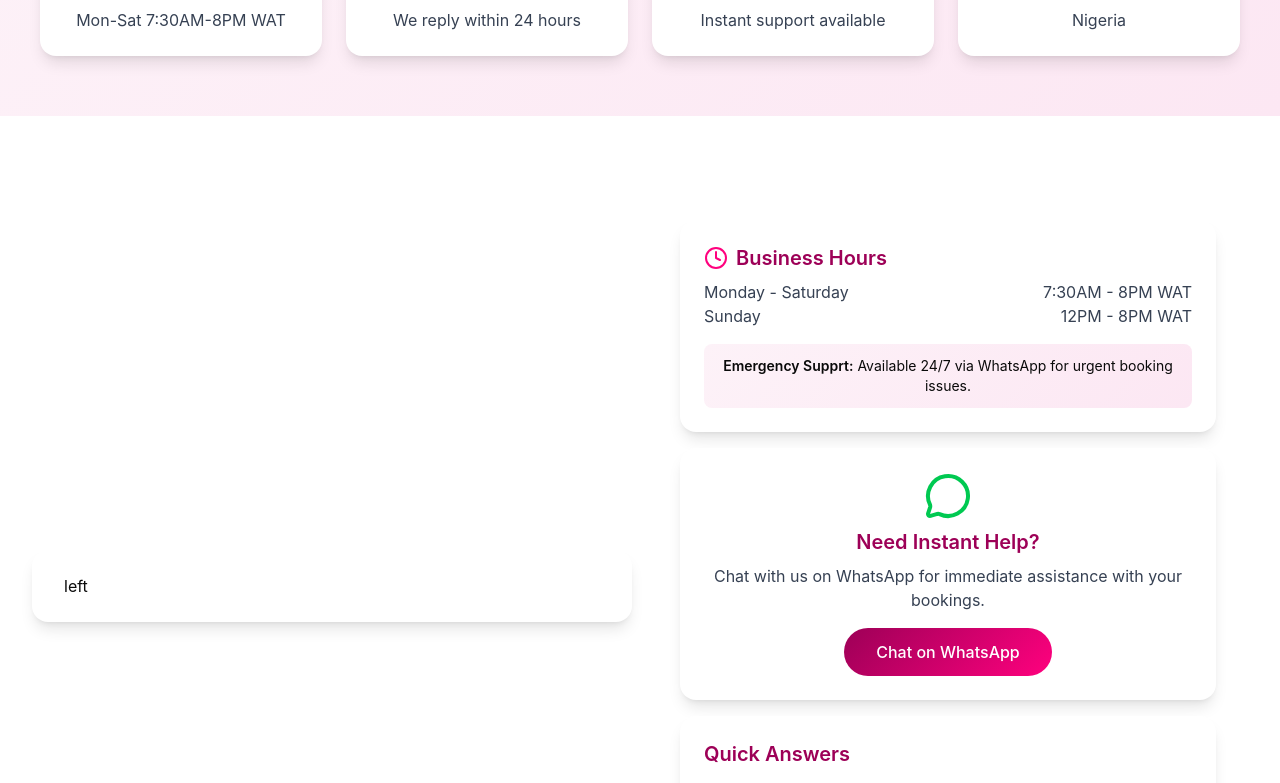
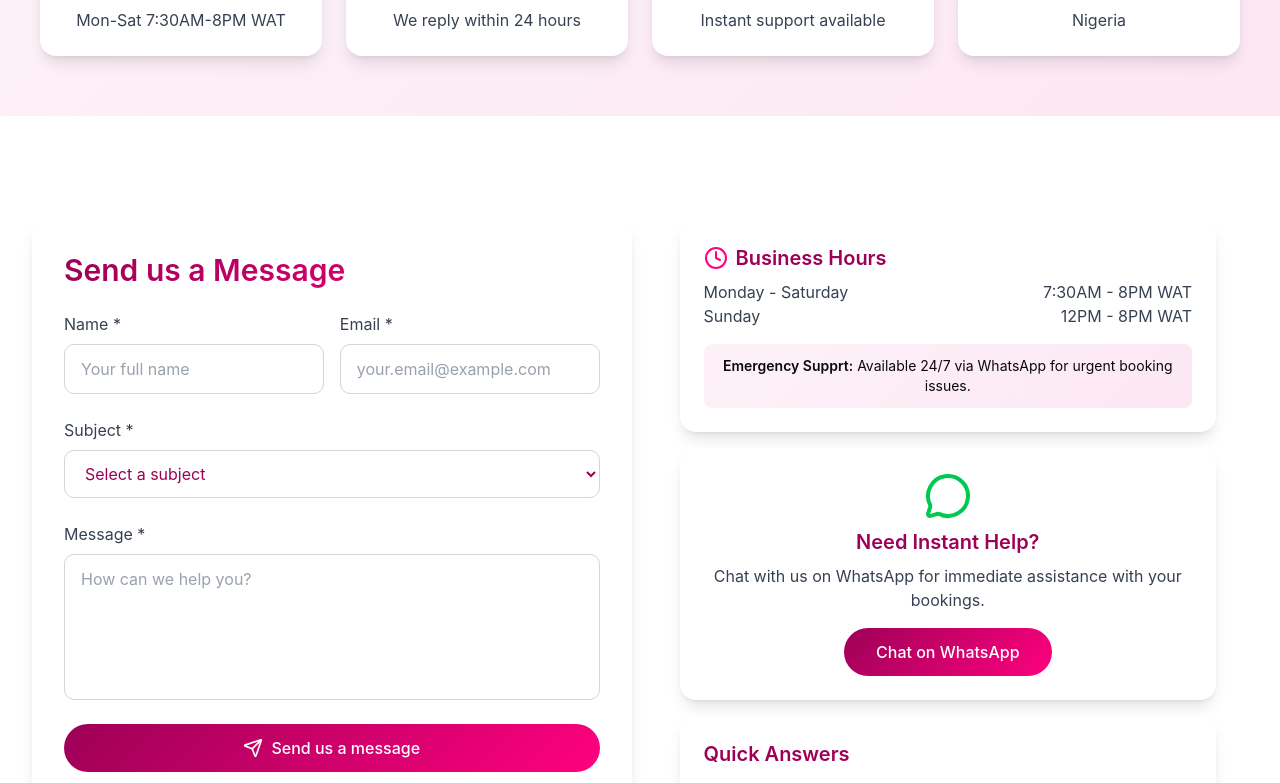
Before and after one commit to kamzy-code/Spread-Love-Website, a Next.js app in the folder frontend/: page /contact in a window 1280 px wide. Shown: the part 608-1391 px from the top of the page. Built offline with nearby package versions, Linux system fonts and the light colour scheme.

Commit message:
create contact form component

```diff
--- a/frontend/src/components/contact/detailedContact.tsx
+++ b/frontend/src/components/contact/detailedContact.tsx
@@ -1,18 +1,20 @@
+'use client'
 import { motion } from "framer-motion";
 import { MessageCircle, Clock } from "lucide-react";
+import ContactForm from "./form";
 
 function DetailedContact() {
   return (
     <section className="">
-      <div className="container-max flex flex-col lg:flex-row items-center justify-center gap-12 md:gap-4 section-padding py-20">
+      <div className="container-max flex flex-col lg:flex-row justify-center gap-12 md:gap-4 section-padding py-20">
         <motion.div
           initial={{ opacity: 0, x: -50 }}
           animate={{ opacity: 1, x: 0 }}
           exit={{ opacity: 0, x: -50 }}
           transition={{ duration: 0.5, delay: 0.2 }}
-          className="container-max section-padding card py-6 flex flex-col gap-4 w-full lg:w-[50%]"
+          className="container-max py-6 flex flex-col gap-4 w-full lg:w-[50%]"
         >
-          left
+          <ContactForm></ContactForm>
         </motion.div>
 
         {/* right div */}
--- /dev/null
+++ b/frontend/src/components/contact/form.tsx
@@ -0,0 +1,151 @@
+"use client";
+import React, { useState, useEffect } from "react";
+import { Send } from "lucide-react";
+
+function ContactForm() {
+  const [mounted, setMounted] = useState(false);
+
+  const [formData, setFormData] = useState({
+    name: "",
+    email: "",
+    subject: "",
+    message: "",
+  });
+
+  const [isSubmitting, setIsSubmitting] = useState(false);
+  const [isSubmitted, setIsSubmitted] = useState(false);
+
+  const handleOnChange = (
+    e: React.ChangeEvent<
+      HTMLInputElement | HTMLTextAreaElement | HTMLSelectElement
+    >
+  ) => {
+    const { name, value } = e.target;
+    setFormData((prev) => ({ ...prev, [name]: value }));
+  };
+
+  const handleSubmit = (e: React.FormEvent) => {
+    e.preventDefault();
+    setIsSubmitting(true);
+    setTimeout(() => {
+      setIsSubmitting(false);
+      setIsSubmitted(true);
+      setFormData({ name: "", email: "", subject: "", message: "" });
+
+      setTimeout(() => {
+        setIsSubmitted(false);
+      }, 3000);
+    }, 3000);
+  };
+
+  useEffect(() => {
+    setMounted(true);
+  }, []);
+
+  if (!mounted) return null; // Avoid SSR
+  return (
+    <div className="card p-8 w-full">
+      <h2 className="gradient-text text-3xl font-semibold mb-4 pb-2">
+        {" "}
+        Send us a Message
+      </h2>
+      {isSubmitted ? (
+        <div className="text-center py-8">
+          <div className="text-6xl mb-4">✉️</div>
+          <h3 className="text-2xl font-semibold text-green-600 mb-2">
+            Message Sent!
+          </h3>
+          <p className="text-gray-600">
+            Thank you for reaching out. We'll get back to you within 24 hours.
+          </p>
+        </div>
+      ) : (
+        <form onSubmit={handleSubmit} className="space-y-6 text-brand-start">
+          <div className="grid grid-cols-1 md:grid-cols-2 gap-4">
+            <div className="flex flex-col space-y-2">
+              <label className="text-gray-700">Name *</label>
+              <input
+                className="px-4 py-3 border border-gray-300 rounded-lg w-full focus:ring-2 focus:ring-brand-end focus:border-transparent placeholder:text-gray-400"
+                type="text"
+                name="name"
+                value={formData.name}
+                onChange={handleOnChange}
+                required
+                placeholder="Your full name"
+              />
+            </div>
+
+            <div className="flex flex-col space-y-2">
+              <label className="text-gray-700">Email *</label>
+              <input
+                className="px-4 py-3 border border-gray-300 rounded-lg w-full focus:ring-2 focus:ring-brand-end focus:border-transparent placeholder:text-gray-400"
+                type="email"
+                name="email"
+                value={formData.email}
+                onChange={handleOnChange}
+                required
+                placeholder="your.email@example.com"
+              />
+            </div>
+          </div>
+
+          <div className="flex flex-col space-y-2">
+            <label className="text-gray-700">Subject *</label>
+            <select
+              name="subject"
+              id="subject"
+              className="px-4 py-3 border border-gray-300 rounded-lg w-full focus:ring-2 focus:ring-brand-end focus:border-transparent"
+              onChange={handleOnChange}
+              value={formData.subject}
+              required
+            >
+              <option value="">Select a subject</option>
+              <option value="booking-help">Booking Help</option>
+              <option value="technical-support">Technical Support</option>
+              <option value="billing">Billing Question</option>
+              <option value="feedback">Feedback</option>
+              <option value="partnership">Partnership Inquiry</option>
+              <option value="other">Other</option>
+            </select>
+          </div>
+
+          <div className="flex flex-col space-y-2">
+            <label className="text-gray-700">Message *</label>
+            <textarea
+              name="message"
+              value={formData.message}
+              onChange={handleOnChange}
+              required
+              rows={5}
+              placeholder="How can we help you?"
+              className="px-4 py-3 border border-gray-300 rounded-lg w-full focus:ring-2 focus:ring-brand-end focus:border-transparent placeholder:text-gray-400 resize-none"
+            ></textarea>
+          </div>
+
+          <button
+            type="submit"
+            className="btn-primary w-full"
+            disabled={isSubmitting}
+          >
+            {isSubmitting ? (
+              <div>
+            <svg className="animate-spin h-5 w-5 text-white mx-auto" xmlns="http://www.w3.org/2000/svg" fill="none" viewBox="0 0 24 24">
+              <circle className="opacity-25" cx="12" cy="12" r="10" stroke="currentColor" strokeWidth="4"></circle>
+              <path className="opacity-75" fill="currentColor" d="M4 12a8 8 0 018-8v4a4 4 0 00-4 4H4z"></path>
+            </svg>
+            <span className="sr-only">Loading...</span>
+              </div>
+            ) : (
+              <div className="flex items-center justify-center">
+                <Send className="w-5 h-5 mr-2"></Send>
+                <p>Send us a message</p>
+              </div>
+            )}
+          </button>
+        </form>
+      )}
+    </div>
+  );
+}
+
+export default ContactForm;
```
